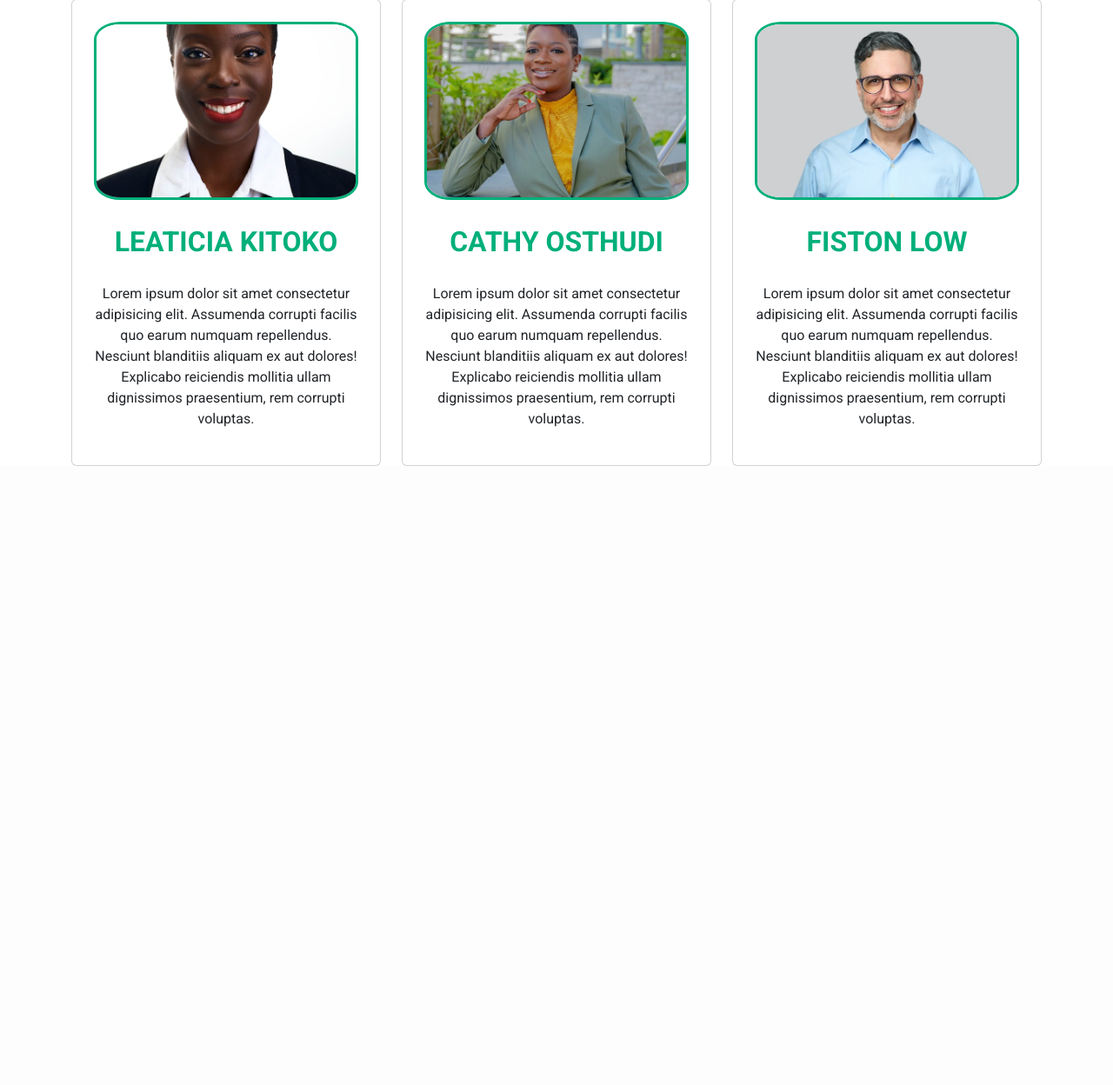
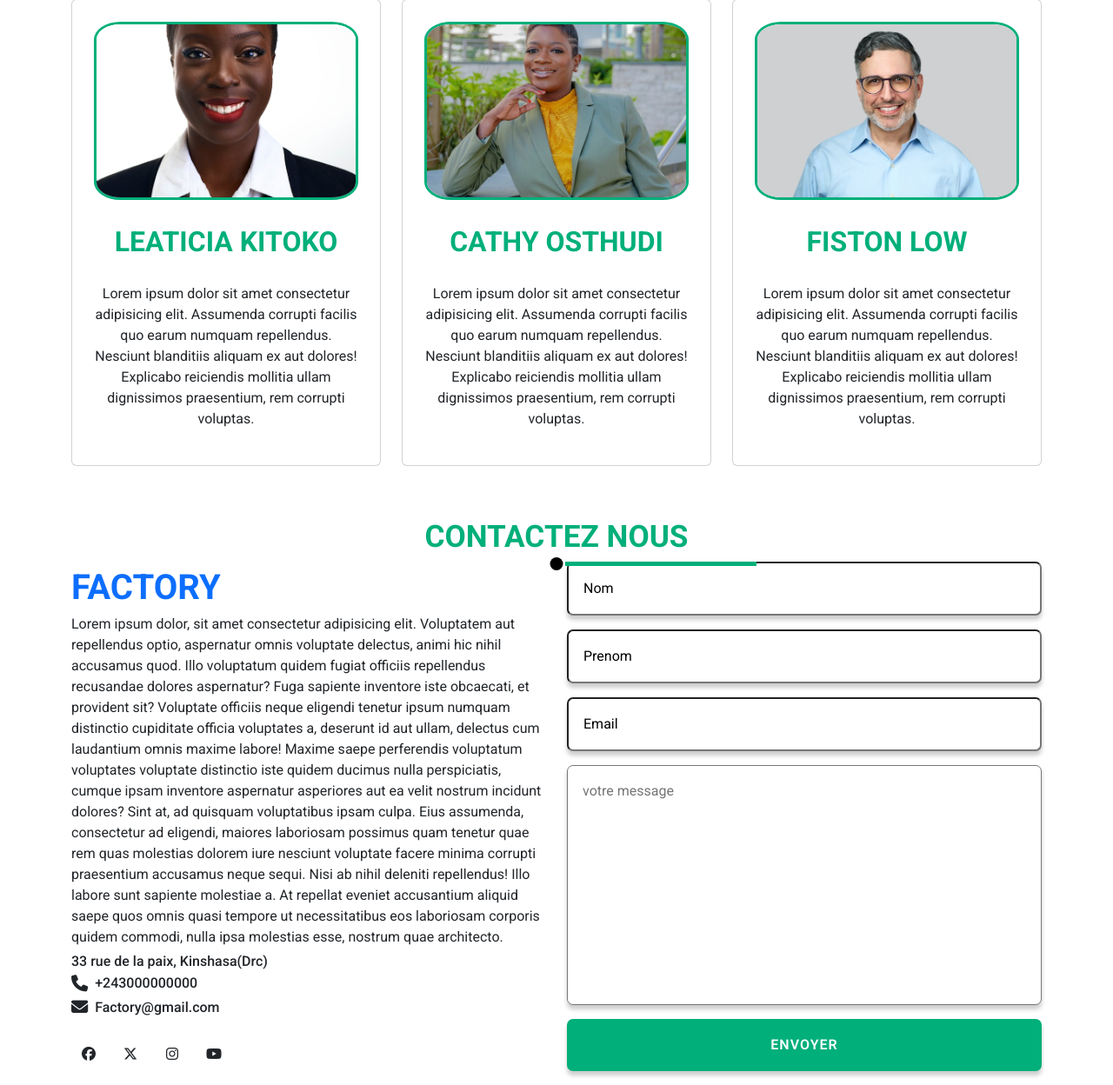
Before and after one commit to Denismaka/Factory, a PHP site: page / in a window 1280 px wide. Shown: the part 3698-4946 px from the top of the page at 87% size. Before the commit the page ends 4234 px from the top, so only its background shows below. Run offline with PHP 8.4, Linux system fonts and the light colour scheme.

Commit message:
Mise en place du Html de la section contact

```diff
--- a/index.php
+++ b/index.php
@@ -245,16 +245,46 @@
     </div>
   </section>
 
-
-
-
-
-
-
-
   <!-- ##############  -->
   <!-- Contact  -->
   <!-- ##############  -->
+  <section id="contact" class="contact">
+    <div class="section-heading">
+      <h2>contactez nous</h2>
+    </div>
+    <div class="container">
+      <div class="row">
+        <div class="col-md-6 contact-infos">
+          <a href="" class="text-decoration-none text-uppercase fw-bold fs-1">Factory</a>
+          <p>Lorem ipsum dolor, sit amet consectetur adipisicing elit. Voluptatem aut repellendus optio, aspernatur omnis voluptate delectus, animi hic nihil accusamus quod. Illo voluptatum quidem fugiat officiis repellendus recusandae dolores aspernatur?
+            Fuga sapiente inventore iste obcaecati, et provident sit? Voluptate officiis neque eligendi tenetur ipsum numquam distinctio cupiditate officia voluptates a, deserunt id aut ullam, delectus cum laudantium omnis maxime labore!
+            Maxime saepe perferendis voluptatum voluptates voluptate distinctio iste quidem ducimus nulla perspiciatis, cumque ipsam inventore aspernatur asperiores aut ea velit nostrum incidunt dolores? Sint at, ad quisquam voluptatibus ipsam culpa.
+            Eius assumenda, consectetur ad eligendi, maiores laboriosam possimus quam tenetur quae rem quas molestias dolorem iure nesciunt voluptate facere minima corrupti praesentium accusamus neque sequi. Nisi ab nihil deleniti repellendus!
+            Illo labore sunt sapiente molestiae a. At repellat eveniet accusantium aliquid saepe quos omnis quasi tempore ut necessitatibus eos laboriosam corporis quidem commodi, nulla ipsa molestias esse, nostrum quae architecto.</p>
+          <div class="adress">
+            <i class="fa fa-maps"><span>33 rue de la paix, Kinshasa(Drc)</span></i>
+            <i class="fa fa-phone"><span>+243000000000</span></i>
+            <i class="fa fa-envelope"><span>Factory@gmail.com</span></i>
+          </div>
+          <div class="social">
+            <a href="#" class="text-decoration-none"><i class="fa-brands fa-facebook"></i></a>
+            <a href="#" class="text-decoration-none"><i class="fa-brands fa-x-twitter"></i></a>
+            <a href="#" class="text-decoration-none"><i class="fa-brands fa-instagram"></i></a>
+            <a href="#" class="text-decoration-none"><i class="fa-brands fa-youtube"></i></a>
+          </div>
+        </div>
+        <div class="col-md-6 contact-form">
+          <form action="#">
+            <input type="text" placeholder="Nom">
+            <input type="text" placeholder="Prenom">
+            <input type="email" placeholder="Email">
+            <textarea placeholder="votre message" name="" id="" cols="30" rows="10"></textarea>
+            <input type="submit" value="Envoyer" class="btn">
+          </form>
+        </div>
+      </div>
+    </div>
+  </section>
 
 
   <!-- ##############  -->
```
